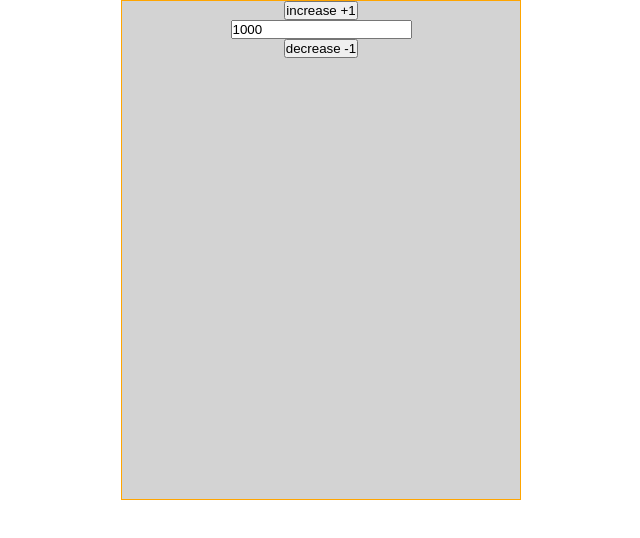
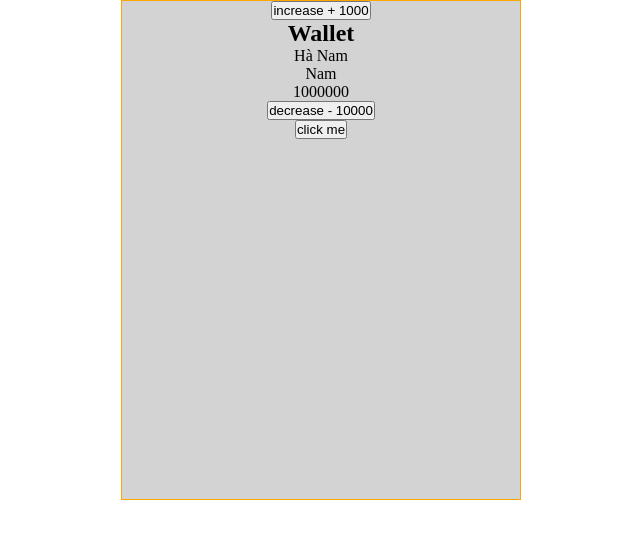
Before and after one commit to DuyNamjs08/class-reactjs--nodemy-, a React (Create React App) app: page / in a window 1280 px wide. Shown: the top 538 px of the page, without its empty margins (319-959 px from the left). Built offline with nearby package versions, Linux system fonts and the light colour scheme.

Commit message:
update wallet

```diff
--- a/src/components/Component.js
+++ b/src/components/Component.js
@@ -4,22 +4,39 @@ import React, { useState } from "react";
 
 function Component({defaultNumber}) {
 
-    const [number, setnumber] = useState(defaultNumber);
+    const [wallet, setwallet] = useState({
+        address:'Hà Nam',
+        name:'Nam',
+        property:1000000
+    });
     const increase = (e) => {
-    //    const newNumber =number +1
-        setnumber(number + 1);
+
+        setwallet({
+          ...wallet,
+          property: wallet.property + 1000,
+        });
     };
 
     const decrease = (e) => {
-      const newNumber = number - 1;
-      setnumber(newNumber);
+
+        setwallet({
+          ...wallet,
+          property: wallet.property - 10000,
+        });
+    };
+    const handleAlert = (mess) => {
+        alert(mess)
     };
 
   return (
     <div className="container">
-      <button onClick={increase}>increase +1 </button>
-      <input type="text" value={number}></input>
-      <button onClick={decrease}>decrease -1</button>
+      <button onClick={increase}>increase + 1000 </button>
+      <h2>Wallet</h2>
+      <div>{wallet.address}</div>
+      <div>{wallet.name}</div>
+      <div>{wallet.property}</div>
+      <button onClick={decrease}>decrease - 10000</button>
+      <button onClick={(e)=>{handleAlert('chào các bạn ')}}>click me</button>
     </div>
   );
 }
```
